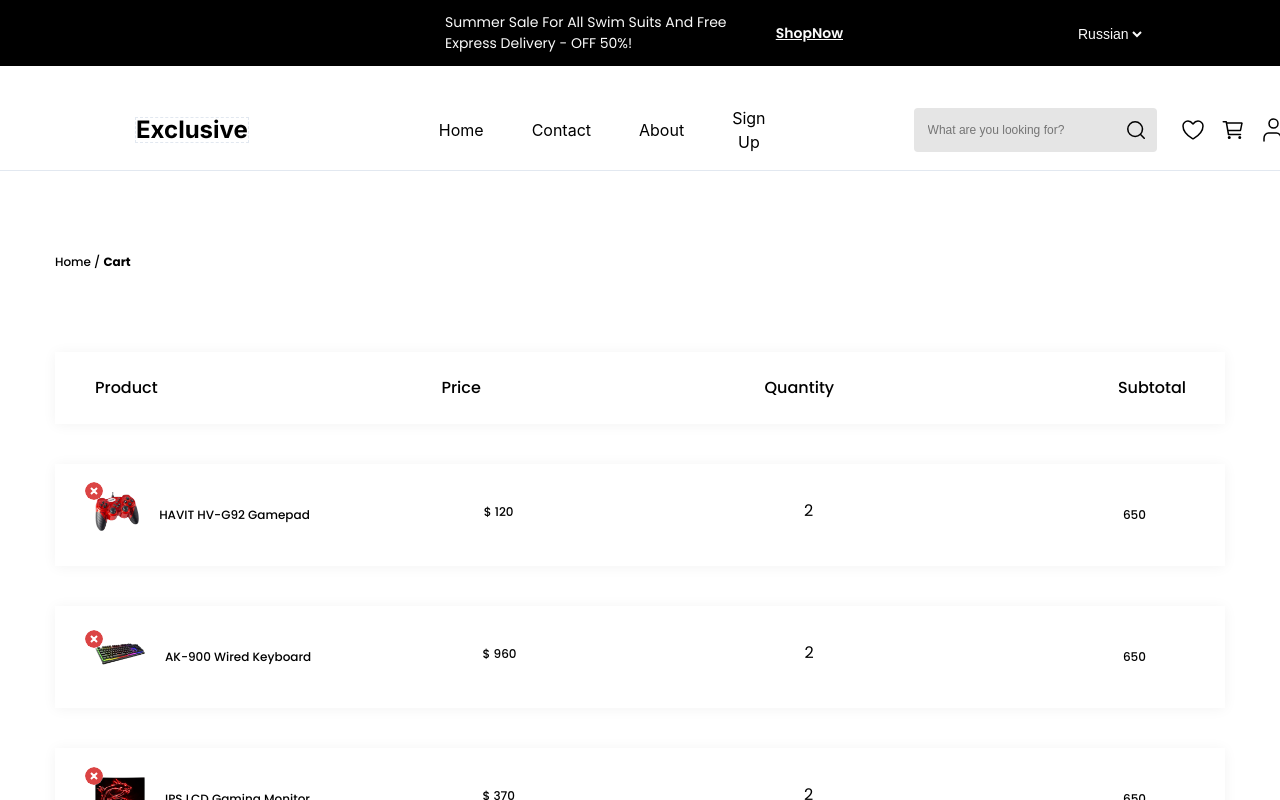
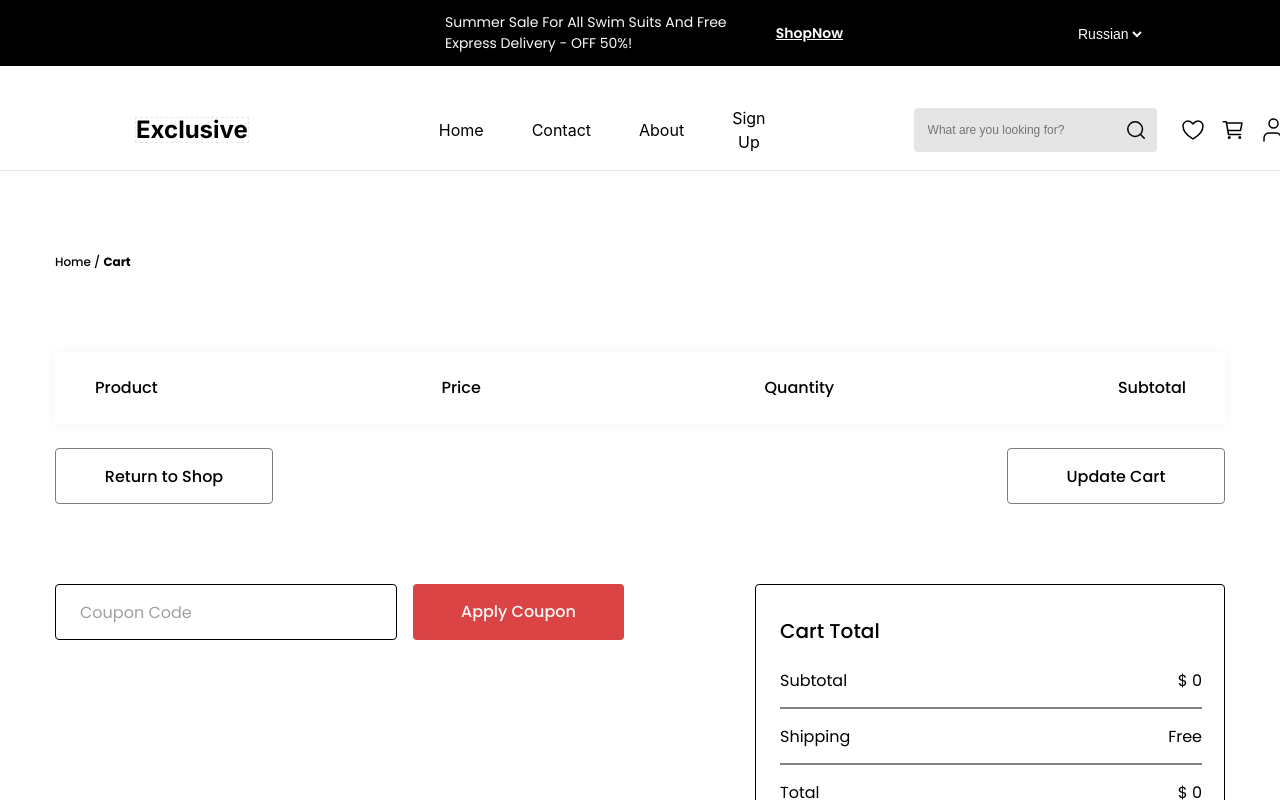
Before and after one commit to AnatoliyKlimov/Maxima-practice-2, a React (Create React App) app: page /cart in a window 1280 px wide. Shown: the top 800 px of the page. Built offline with nearby package versions, Linux system fonts and the light colour scheme.

Commit message:
Добавление товаров - готово

```diff
--- a/src/components/app/App.jsx
+++ b/src/components/app/App.jsx
@@ -9,20 +9,25 @@ import { AccountPage, ContactPage, ProductDetails } from '../../pages/'
 import NotFoundPage from "../../pages/not-found-page/not-found-page";
 import AboutPage from "../../pages/about-page/about-page";
 import WishlistPage from "../../pages/wishlist-page/wishlist-page";
+import { reducer } from '../../components/store/index';
+import { Provider } from 'react-redux';
+import { configureStore } from '@reduxjs/toolkit';
 
 function App() {
+  const store = configureStore({ reducer })
   return (
     <>
-      {/* <Login /> */}
-      <Routes>
-        <Route path="/" element={<Layout />}>
-          <Route index element={<MainPage />}/>
-          <Route path="/account" element={<AccountPage />}/>
-          <Route path="/contact" element={<ContactPage />}/>
-          <Route path="/details" element={<ProductDetails />}/>
-          <Route path="/cart" element={<CartPage />}/>
-        </Route>
-      </Routes>
+      <Provider store={store}>
+        <Routes>
+          <Route path="/" element={<Layout />}>
+            <Route index element={<MainPage />} />
+            <Route path="/account" element={<AccountPage />} />
+            <Route path="/contact" element={<ContactPage />} />
+            <Route path="/details" element={<ProductDetails />} />
+            <Route path="/cart" element={<CartPage />} />
+          </Route>
+        </Routes>
+      </Provider>
     </>
   );
 }
--- a/src/components/card-product/card-product.jsx
+++ b/src/components/card-product/card-product.jsx
@@ -17,7 +17,7 @@ function CardProduct(props) {
                             <button className="card-product-main-btns card-product-btn-like"></button>
                             <button className="card-product-main-btns card-product-btn-view"></button>
                         </div>
-                    <button className='card-product-add-cart'>Add To Cart</button>
+                    <button className='card-product-add-cart' onClick={()=>props.addCart(props.elem)}>Add To Cart</button>
                 </div>
                 <div className="card-product-secondary-block">
                     <p className="card-product-name">{props.name}</p>
--- a/src/components/cart-products/cart-products.jsx
+++ b/src/components/cart-products/cart-products.jsx
@@ -2,6 +2,8 @@ import './cart-products.css'
 
 
 function CartProducts(props) {
+
+    let total = props.count*props.price;
 
     return (
         <>
@@ -10,13 +12,13 @@ function CartProducts(props) {
                     <div className='product_name'>
                         <div className="product-icon">
                             <img className='product-img' src={props.img} alt={props.name} />
-                            <button className='del-product'></button>
+                            <button id = {props.id} className='del-product' onClick={(e)=>props.removeCart(e, props.price)}></button>
                         </div>
                         <span>{props.name}</span>
                     </div>
                     <span className='price'>$ {props.price}</span>
-                    <div className='quantity'>2</div>
-                    <span>650</span>
+                    <div className='quantity'>{props.count}</div>
+                    <span>$ {total}</span>
                 </div>
             </div>
         </>
--- /dev/null
+++ b/src/components/store/index.js
@@ -0,0 +1,31 @@
+const initStore = {
+    countProducts: 0,
+    totalPrice: 0,
+    priceItem: 0,
+    basketProducts: [],
+};
+
+
+function reducer(store = initStore, action) {
+    switch (action.type) {
+        case 'ADD_PRODUCT':
+            console.log(store.basketProducts)
+            return {
+                ...store,
+                countProducts: store.countProducts + 1,
+                totalPrice: store.totalPrice + action.price,
+                basketProducts: store.basketProducts.concat(action.data),
+            };
+        case 'REMOVE_PRODUCT':
+            return {
+                ...store,
+                countProducts: store.countProducts - 1,
+                totalPrice: store.totalPrice - action.price,
+                basketProducts: store.basketProducts.filter(elem => elem.id !== action.id),
+            };
+        default: return store;
+    }
+
+}
+
+export { initStore, reducer };
--- a/src/pages/cart-page/cart-page.jsx
+++ b/src/pages/cart-page/cart-page.jsx
@@ -1,18 +1,42 @@
 import './cart-page.css'
 import CartProducts from '../../components/cart-products/cart-products';
 import data from '../../../src/components/app/data';
+import { useSelector } from 'react-redux';
+import { useDispatch } from 'react-redux';
 
 function CartPage() {
+    const totalPrice = useSelector(store => store.totalPrice);
+    const countProducts = useSelector(store => store.countProducts);
+    const basketProducts = useSelector(store => store.basketProducts);
+    const dispatch = useDispatch();
+    let count = 0;
+
+    function RemoveProduct(e, price) {
+        dispatch({
+            type: 'REMOVE_PRODUCT',
+            id: parseInt(e.target.id),
+            price: price
+        });
+    }
+
+    let product = basketProducts.map((elem, index) => {
+        if (index === basketProducts.indexOf(elem)) {
+            return <CartProducts
+                key={index}
+                id = {elem.id}
+                img={elem.img}
+                name={elem.name}
+                price={elem.price}
+                count={countProducts}
+                total = {totalPrice}
+                removeCart = {RemoveProduct}
+            />
+        }
 
 
-    let product = data.map((elem, index) => {
-        return <CartProducts
-            key={index}
-            img={elem.img}
-            name={elem.name}
-            price = {elem.price}
-        />
     });
+
+
 
     return (
         <>
@@ -41,13 +65,13 @@ function CartPage() {
                             <p className='span_total'>Cart Total</p>
                             <div className='total_container'>
                                 <div className='total_sub'><span>Subtotal</span>
-                                    <span>$1750</span>
+                                    <span>$ {totalPrice}</span>
                                 </div>
                                 <div className='total_sub'><span>Shipping</span>
                                     <span>Free</span>
                                 </div>
                                 <div className='total_sub total'><span>Total</span>
-                                    <span>$1750</span>
+                                    <span>$ {totalPrice}</span>
                                 </div>
                             </div>
                             <button className='cart_checkout'>Procees to checkout</button>
--- a/src/pages/main-page/our-products/our-products.jsx
+++ b/src/pages/main-page/our-products/our-products.jsx
@@ -5,25 +5,39 @@ import data from '../../../components/app/data';
 import ViewButton from '../../../components/view-button/view-button';
 import ScrollBtns from '../../../components/scroll-btns/scroll-btns';
 import { useRef} from 'react';
+import { useSelector } from 'react-redux';
+import { useDispatch } from 'react-redux';
 
 function OurProducts() {
     const main_title = "Our Products";
     const secondary_title = "Explore Our Products";
     const ViewAllProducts_btn = "View All Products";
     const listRef = useRef(null);
+    const dispatch = useDispatch();
 
     function scrollContainerBy(step) {
         const { current } = listRef;
         current.scrollBy({ left: step, behavior: 'smooth' });
     }
 
+    function addProduct(data) {
+        dispatch({
+            type: 'ADD_PRODUCT',
+            id: data.id,
+            data: data,
+            price: data.price
+        });
+    }
+
     let product = data.map((elem, index) => {
             return <CardProduct
                 key={index}
+                elem = {elem}
                 discount={elem.discount}
                 img={elem.img}
                 name={elem.name}
                 raiting={elem.raiting}
+                addCart = {addProduct}
             />
         })
     return (
--- a/src/pages/main-page/this-month-section/this-month-section.jsx
+++ b/src/pages/main-page/this-month-section/this-month-section.jsx
@@ -3,19 +3,33 @@ import TitleSection from '../../../components/title-section/title-section';
 import CardProduct from '../../../components/card-product/card-product';
 import data from '../../../components/app/data';
 import ViewButton from '../../../components/view-button/view-button';
+import { useSelector } from 'react-redux';
+import { useDispatch } from 'react-redux';
 
 function ThisMonthSection() {
     const main_title = "This Month";
     const secondary_title = "Best Selling Products";
     const ViewAllProducts_btn = "View All";
+    const dispatch = useDispatch();
+
+    function addProduct(data) {
+        dispatch({
+            type: 'ADD_PRODUCT',
+            id: data.id,
+            data: data,
+            price: data.price
+        });
+    }
 
     let product = data.map((elem, index) => {
             return <CardProduct
                 key={index}
+                elem = {elem}
                 discount={elem.discount}
                 img={elem.img}
                 name={elem.name}
                 raiting={elem.raiting}
+                addCart = {addProduct}
             />
     });
 
--- a/src/pages/main-page/todays-section/todays-section.jsx
+++ b/src/pages/main-page/todays-section/todays-section.jsx
@@ -6,6 +6,8 @@ import CardProduct from '../../../components/card-product/card-product';
 import data from '../../../components/app/data';
 import ViewButton from '../../../components/view-button/view-button';
 import { useRef } from 'react';
+import { useSelector } from 'react-redux';
+import { useDispatch } from 'react-redux';
 
 
 function TodaysSection() {
@@ -13,20 +15,34 @@ function TodaysSection() {
     const secondary_title = "Flash Sales";
     const ViewAllProducts_btn = "View All Products";
     const listRef = useRef(null);
+    const countProducts = useSelector(store => store.countProducts);
+    const totalPrice = useSelector(store => store.totalPrice);
+    const basketProducts = useSelector(store => store.basketProducts);
+    const dispatch = useDispatch();
 
     function scrollContainerBy(step) {
         const { current } = listRef;
         current.scrollBy({ left: step, behavior: 'smooth' });
     }
 
+    function addProduct(data) {
+        dispatch({
+            type: 'ADD_PRODUCT',
+            id: data.id,
+            data: data,
+            price: data.price
+        });
+    }
     let product = data.map((elem, index) => {
+
         return <CardProduct
             key={index}
+            elem = {elem}
             discount={elem.discount}
             img={elem.img}
             name={elem.name}
             raiting={elem.raiting}
-
+            addCart = {addProduct}
         />
     });
 
```
